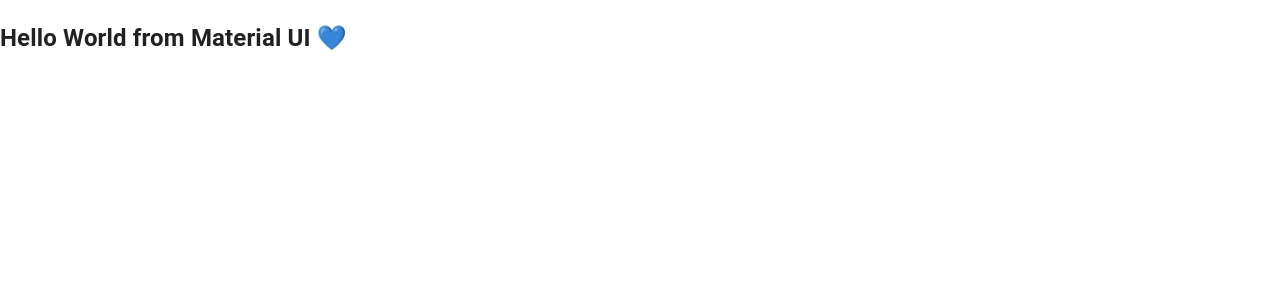
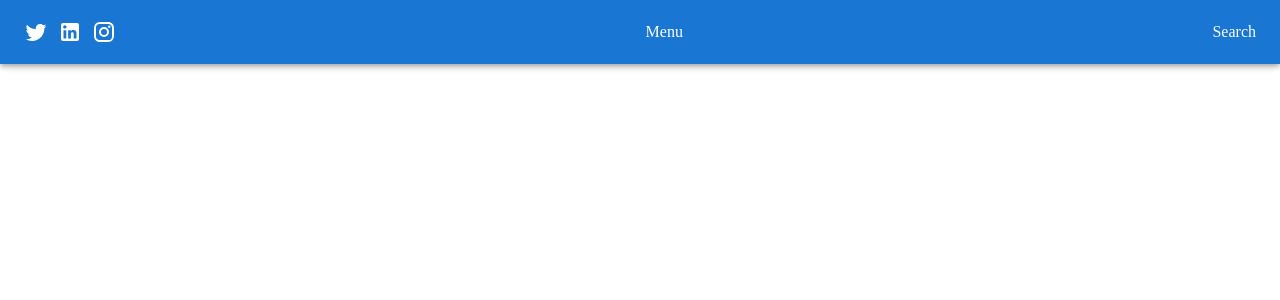
Before and after one commit to OerdBej/dashboard-mui, a React (Create React App) app: page / in a window 1280 px wide. Shown: the top 300 px of the page. Built offline with nearby package versions, Linux system fonts and the light colour scheme.

Commit message:
navbar of e-bike

```diff
--- a/package.json
+++ b/package.json
@@ -15,6 +15,7 @@
     "react-icons": "^4.4.0",
     "react-router": "^6.3.0",
     "react-scripts": "5.0.1",
+    "styled-components": "^5.3.5",
     "web-vitals": "^2.1.4"
   },
   "scripts": {
--- a/public/index.html
+++ b/public/index.html
@@ -1,22 +1,20 @@
 <!DOCTYPE html>
 <html lang="en">
+
 <head>
   <meta charset="utf-8" />
-    <link rel="icon" href="%PUBLIC_URL%/favicon.ico" />
   <meta name="viewport" content="width=device-width, initial-scale=1" />
-    <meta name="theme-color" content="#000000" />
-    <meta
-      name="description"
-      content="Web site created using create-react-app"
-    />
-    <link rel="apple-touch-icon" href="%PUBLIC_URL%/logo192.png" />
+  <meta name="description" content="Web site created using create-react-app" />
+  <link rel="stylesheet" href="https://fonts.googleapis.com/css?family=Roboto:300,400,500,700&display=swap" />
 
-    <link rel="manifest" href="%PUBLIC_URL%/manifest.json" />
 
-    <title>React App</title>
+
+  <title>e-bike</title>
 </head>
+
 <body>
   <noscript>You need to enable JavaScript to run this app.</noscript>
   <div id="root"></div>
 </body>
+
 </html>
--- a/src/App.js
+++ b/src/App.js
@@ -1,9 +1,6 @@
+import Navbar from "./components/navbar/Navbar";
 function App() {
-  return (
-    <div>
-      <h2>Hello World from Material UI 💙</h2>
-    </div>
-  );
+  return <Navbar></Navbar>;
 }
 
 export default App;
--- /dev/null
+++ b/src/components/navbar/Navbar.js
@@ -0,0 +1,32 @@
+import React from "react";
+import { AppBar, Box, Toolbar } from "@mui/material";
+import styled from "styled-components";
+import TwitterIcon from "@mui/icons-material/Twitter";
+import { Instagram, LinkedIn } from "@mui/icons-material";
+
+const Navbar = () => {
+  const StyledToolbar = styled(Toolbar)({
+    display: "flex",
+    justifyContent: "space-between",
+  });
+
+  const SocialBox = styled(Box)({
+    display: "flex",
+    gap: 10,
+  });
+  return (
+    <AppBar>
+      <StyledToolbar>
+        <SocialBox>
+          <TwitterIcon></TwitterIcon>
+          <LinkedIn></LinkedIn>
+          <Instagram></Instagram>
+        </SocialBox>
+        <Box>Menu</Box>
+        <Box>Search</Box>
+      </StyledToolbar>
+    </AppBar>
+  );
+};
+
+export default Navbar;
--- a/src/index.js
+++ b/src/index.js
@@ -1,13 +1,12 @@
-import React from 'react';
+import React, { StrictMode } from 'react';
 import ReactDOM from 'react-dom/client';
 import './index.css';
 import App from './App';
-import { CssBaseline } from '@mui/material';
+
 
 const root = ReactDOM.createRoot(document.getElementById('root'));
 root.render(
-  <React.Fragment>
-  <CssBaseline />
+  <StrictMode>
     <App />
-</React.Fragment>
+</StrictMode>
 );
--- a/src/themes/AppThemeProvider.js
+++ /dev/null
@@ -1,74 +0,0 @@
-import React from "react";
-import { createTheme, ThemeProvider } from "@mui/material/styles";
-import { grey, pink } from "@mui/material/colors";
-const theme = createTheme({
-  typography: {
-    allVariants: {
-      fontFamily: "Raleway",
-      textTransform: "none",
-      fontSize: 15,
-    },
-  },
-  palette: {
-    primary: {
-      main: grey[700],
-    },
-    secondary: {
-      main: pink[500],
-    },
-  },
-  components: {
-    // all of thi props are going to be passed to typography component
-    MuiTypography: {
-      defaultProps: {
-        sx: {
-          px: 1,
-        },
-        variant: "subtitle2",
-        textTransform: "capitalize",
-      },
-    },
-    MuiStack: {
-      defaultProps: {
-        sx: {
-          px: 2,
-          py: 1,
-        },
-        spacing: 2,
-        direction: "row",
-      },
-    },
-    MuiPaper: {
-      defaultProps: {
-        elevation: 0,
-      },
-    },
-    MuiLink: {
-      defaultProps: {
-        sx: {
-          color: (theme) => theme.palette.primary.main,
-        },
-        underline: "none",
-      },
-    },
-    MuiButton: {
-      defaultProps: {
-        size: "small",
-        p: 0,
-        disableRipple: true,
-      },
-      variant: "text",
-    },
-    MuiTab: {
-      defaultProps: {
-        disableRipple: true,
-      },
-    },
-  },
-});
-
-const AppThemeProvider = (prop) => {
-  return <ThemeProvider theme={theme}>{prop.childre}</ThemeProvider>;
-};
-
-export default AppThemeProvider;
```
Also changed, not shown: src/themes/commonStyles.js (deleted, +0 -72 lines), 1 other file (tests, documents, lock files or other folders). Lines whose indentation alone changed are shown as unchanged.
